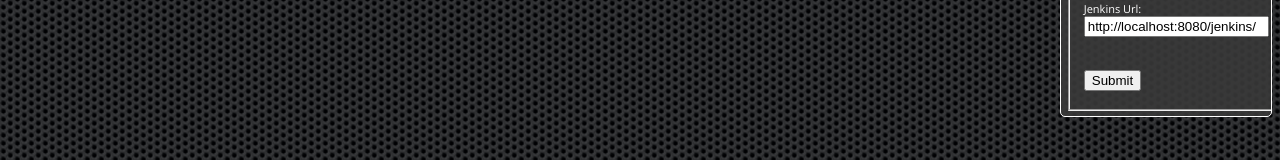
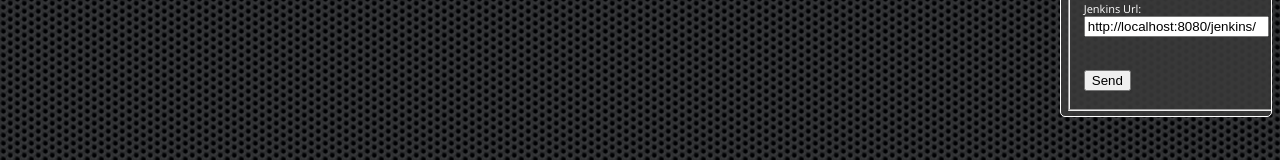
Before and after one commit to franciscoRdiaz/JobsDashBoard, an Angular app: page / in a window 1280 px wide. Shown: the part 366-526 px from the top of the page. Built offline with nearby package versions, Linux system fonts and the light colour scheme; no server answers.

Commit message:
Add images to be included in the README file. Modify the text of the form button.ç

```diff
--- a/src/app/jobs-basic-view-menu-config/jobsBasicViewMenuConfig.component.html
+++ b/src/app/jobs-basic-view-menu-config/jobsBasicViewMenuConfig.component.html
@@ -49,7 +49,7 @@
           </li>
           <li class="settings-option">
             <div>
-              <input type="submit" (click)="onSubmit()">
+              <input type="submit" (click)="onSubmit()" value="Send">
             </div>
           </li>
         </ul>
```
Also changed, not shown: doc/img1.png (added), doc/img2.png (added).
